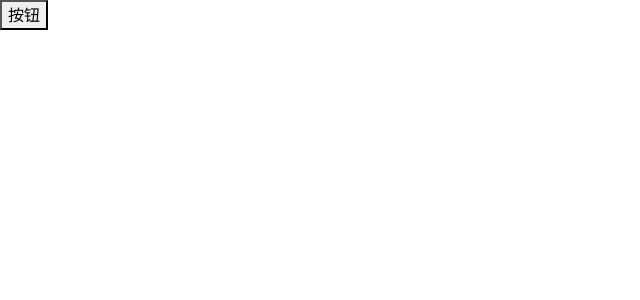
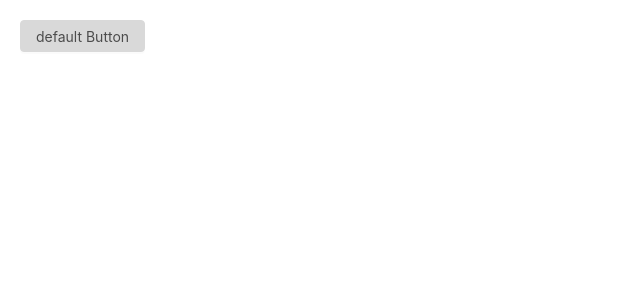
Before and after one commit to clr1235/ui-ship, a React (Create React App) app: page / in a window 1280 px wide. Shown: the top 300 px of the page, without its empty margins (0-640 px from the left). Built offline with nearby package versions, Linux system fonts and the light colour scheme.

Commit message:
实现默认button的样式以及disabled下的样式

```diff
--- a/src/App.css
+++ /dev/null
@@ -1,38 +0,0 @@
-.App {
-  text-align: center;
-}
-
-.App-logo {
-  height: 40vmin;
-  pointer-events: none;
-}
-
-@media (prefers-reduced-motion: no-preference) {
-  .App-logo {
-    animation: App-logo-spin infinite 20s linear;
-  }
-}
-
-.App-header {
-  background-color: #282c34;
-  min-height: 100vh;
-  display: flex;
-  flex-direction: column;
-  align-items: center;
-  justify-content: center;
-  font-size: calc(10px + 2vmin);
-  color: white;
-}
-
-.App-link {
-  color: #61dafb;
-}
-
-@keyframes App-logo-spin {
-  from {
-    transform: rotate(0deg);
-  }
-  to {
-    transform: rotate(360deg);
-  }
-}
--- a/src/App.tsx
+++ b/src/App.tsx
@@ -4,8 +4,13 @@ import Button from './components/button'
 
 const App: React.FC = () => {
   return (
-    <div className="App">
-      <Button > 按钮</Button>
+    <div className="App" style={{
+      padding: "20px"
+    }}>
+      <Button
+        disabled={true}
+        onClick={() => {console.log(123)}}
+      >default Button</Button>
     </div>
   );
 }
--- /dev/null
+++ b/src/components/button/button.scss
@@ -0,0 +1,78 @@
+@import "../../styles/variables";
+
+.vui-btn{
+  display: inline-block;
+
+  white-space: nowrap;
+  color: rgba(0, 0, 0, 0.65);
+  background-color: $gray-1;
+  background-image: none;
+
+  text-align: center;
+
+  height: 32px;
+  padding: 4px 15px;
+  font-size: 14px;
+  font-weight: 400;
+  font-family: $btn-font-family;
+
+  outline: none;
+  text-transform: none;
+
+  position: relative;
+  margin: 0;
+  border: 1px solid transparent;
+  border-color: $gray-5;
+  border-radius: 4px;
+
+  cursor: pointer;
+  text-transform: none;
+  overflow: visible;
+
+  -webkit-box-shadow: 0 2px 0 rgba(0, 0, 0, 0.015);
+          box-shadow: 0 2px 0 rgba(0, 0, 0, 0.015);
+  -webkit-transition: all 0.3s cubic-bezier(0.645, 0.045, 0.355, 1);
+  transition: all 0.3s cubic-bezier(0.645, 0.045, 0.355, 1);
+  -webkit-user-select: none;
+     -moz-user-select: none;
+      -ms-user-select: none;
+          user-select: none;
+  -ms-touch-action: manipulation;
+      touch-action: manipulation;
+
+  &::-moz-focus-inner{
+    border-style: none;
+    padding: 0;
+  }
+
+  &:focus {
+    outline: none;
+  }
+  &:active {
+    outline: none;
+  }
+
+  &:hover {
+    color: $blue;
+    border-color: $blue;
+  }
+
+  &.disabled,
+  &[disabled] {
+    cursor: not-allowed;
+    color: rgba(0, 0, 0, 0.65);
+    background-color: $gray-5;
+    border-color: $gray-5;
+    -webkit-transition: none;
+    transition: none;
+  }
+  &.disabled:hover,
+  &[disabled]:hover {
+    color: rgba(0, 0, 0, 0.65);
+    background-color: $gray-5;
+    border-color: $gray-5;
+    -webkit-transition: none;
+    transition: none;
+  }
+
+}
--- a/src/components/button/index.scss
+++ /dev/null
@@ -1,5 +0,0 @@
-.btn{
-  display: inline-block;
-  text-align: center;
-
-}
--- a/src/components/button/index.tsx
+++ b/src/components/button/index.tsx
@@ -1,5 +1,7 @@
 import React, {createElement, ButtonHTMLAttributes, AnchorHTMLAttributes} from 'react'
 import classnames from 'classnames'
+
+import './button.scss'
 
 export type ButtonSize = 'large' | 'small' | 'default';
 export type ButtonType = 'default' | 'primary' | 'link';
@@ -15,7 +17,6 @@ export interface BaseButtonProps {
   type?: ButtonType;
   tagName?: ButtonTagName;
   block?: boolean;
-  width?: number;
   children: React.ReactNode;
 }
 
@@ -35,30 +36,29 @@ export type ButtonProps = Partial<AnchorButtonProps | NativeButtonProps>;
 
 
 const Button:React.FC<ButtonProps> = (props) => {
-  console.log(props, 'props==');
+  console.log(props, 'props-=====')
   const {
     className,
     disabled,
     size,
     type,
     tagName,
-    width,
     children,
     ...others
   } = props;
   // btn btn-lg btn-primary
-  const classes = classnames('btn', className, {
-    [`btn-${type}`]: type,
-    [`btn-${size}`]: size,
+  const classes = classnames('vui-btn', className, {
+    [`vui-btn-${type}`]: type,
+    [`vui-btn-${size}`]: size,
     'disabled': disabled
     }
   )
 
   return createElement(
-    tagName!,
+    tagName!, // 此处非空断言，去除null和undefined
     {
       ...others,
-      style: Object.assign({}, {width}),
+      disabled,
       className: classes
     },
     children
@@ -70,7 +70,7 @@ const Button:React.FC<ButtonProps> = (props) => {
 Button.defaultProps = {
   tagName: 'button',
   type: 'default',
-  size: 'default'
+  size: 'default',
 }
 
 export default Button;
--- a/src/index.css
+++ /dev/null
@@ -1,13 +0,0 @@
-body {
-  margin: 0;
-  font-family: -apple-system, BlinkMacSystemFont, 'Segoe UI', 'Roboto', 'Oxygen',
-    'Ubuntu', 'Cantarell', 'Fira Sans', 'Droid Sans', 'Helvetica Neue',
-    sans-serif;
-  -webkit-font-smoothing: antialiased;
-  -moz-osx-font-smoothing: grayscale;
-}
-
-code {
-  font-family: source-code-pro, Menlo, Monaco, Consolas, 'Courier New',
-    monospace;
-}
--- a/src/styles/_reboot.scss
+++ b/src/styles/_reboot.scss
@@ -33,7 +33,7 @@ body {
   text-align: $body-text-align;
   background-color: $body-bg; // 2
   -webkit-text-size-adjust: 100%; // 3
-  -webkit-tap-highlight-color: rgba($black, 0); // 4
+  -webkit-tap-highlight-color: rgba($gray-13, 0); // 4
 }
 
 // Future-proof rule: in browsers that support :focus-visible, suppress the focus outline
@@ -343,7 +343,7 @@ label {
 // Details at https://github.com/twbs/bootstrap/issues/24093
 
 button {
-  // stylelint-disable-next-line property-blacklist
+  // stylelint-disable-next-line property-gray-13list
   border-radius: 0;
 }
 
--- a/src/styles/_variables.scss
+++ b/src/styles/_variables.scss
@@ -1,16 +1,18 @@
-$white:    #fff !default;
-$gray-100: #f8f9fa !default;
-$gray-200: #e9ecef !default;
-$gray-300: #dee2e6 !default;
-$gray-400: #ced4da !default;
-$gray-500: #adb5bd !default;
-$gray-600: #6c757d !default;
-$gray-700: #495057 !default;
-$gray-800: #343a40 !default;
-$gray-900: #212529 !default;
-$black:    #000 !default;
+$gray-1: #ffffff !default;
+$gray-2: #fafafa !default;
+$gray-3: #f5f5f5 !default;
+$gray-4: #f0f0f0 !default;
+$gray-5: #d9d9d9 !default;
+$gray-6: #bfbfbf !default;
+$gray-7: #8c8c8c !default;
+$gray-8: #595959 !default;
+$gray-9: #434343 !default;
+$gray-10: #434343 !default;
+$gray-11: #1f1f1f !default;
+$gray-12: #141414 !default;
+$gray-13: #000000 !default;
 
-$blue:    #0d6efd !default;
+$blue:    #1890ff !default;
 $indigo:  #6610f2 !default;
 $purple:  #6f42c1 !default;
 $pink:    #d63384 !default;
@@ -22,13 +24,13 @@ $teal:    #20c997 !default;
 $cyan:    #17a2b8 !default;
 
 $primary:       $blue !default;
-$secondary:     $gray-600 !default;
+$secondary:     $gray-6 !default;
 $success:       $green !default;
 $info:          $cyan !default;
 $warning:       $yellow !default;
 $danger:        $red !default;
-$light:         $gray-100 !default;
-$dark:          $gray-800 !default;
+$light:         $gray-1 !default;
+$dark:          $gray-8 !default;
 
 $theme-colors:
 (
@@ -80,8 +82,8 @@ $link-hover-color:                        darken($link-color, 15%) !default;
 $link-hover-decoration:                   underline !default;
 
 // body
-$body-bg:                   $white !default;
-$body-color:                $gray-900 !default;
+$body-bg:                   $gray-1 !default;
+$body-color:                $gray-9 !default;
 $body-text-align:           null !default;
 
 // Spacing
@@ -124,11 +126,11 @@ $small-font-size:             .875em !default;
 
 $sub-sup-font-size:           .75em !default;
 
-$text-muted:                  $gray-600 !default;
+$text-muted:                  $gray-6 !default;
 
 $initialism-font-size:        $small-font-size !default;
 
-$blockquote-small-color:      $gray-600 !default;
+$blockquote-small-color:      $gray-6 !default;
 $blockquote-small-font-size:  $small-font-size !default;
 $blockquote-font-size:        $font-size-base * 1.25 !default;
 
@@ -164,17 +166,17 @@ $enable-pointer-cursor-for-buttons:           true !default;
 // 边框 和 border radius
 
 $border-width:                1px !default;
-$border-color:                $gray-300 !default;
+$border-color:                $gray-3 !default;
 
 $border-radius:               .25rem !default;
 $border-radius-lg:            .3rem !default;
 $border-radius-sm:            .2rem !default;
 
 // 不同类型的 box shadow
-$box-shadow-sm:               0 .125rem .25rem rgba($black, .075) !default;
-$box-shadow:                  0 .5rem 1rem rgba($black, .15) !default;
-$box-shadow-lg:               0 1rem 3rem rgba($black, .175) !default;
-$box-shadow-inset:            inset 0 1px 2px rgba($black, .075) !default;
+$box-shadow-sm:               0 .125rem .25rem rgba($gray-13, .075) !default;
+$box-shadow:                  0 .5rem 1rem rgba($gray-13, .15) !default;
+$box-shadow-lg:               0 1rem 3rem rgba($gray-13, .175) !default;
+$box-shadow-inset:            inset 0 1px 2px rgba($gray-13, .075) !default;
 
 // 按钮
 // 按钮基本属性
@@ -198,13 +200,13 @@ $btn-font-size-lg:            $font-size-lg !default;
 $btn-border-width:            $border-width !default;
 
 // 按钮其他
-$btn-box-shadow:              inset 0 1px 0 rgba($white, .15), 0 1px 1px rgba($black, .075) !default;
+$btn-box-shadow:              inset 0 1px 0 rgba($gray-1, .15), 0 1px 1px rgba($gray-13, .075) !default;
 $btn-disabled-opacity:        .65 !default;
 
 // 链接按钮
 $btn-link-color:              $link-color !default;
 $btn-link-hover-color:        $link-hover-color !default;
-$btn-link-disabled-color:     $gray-600 !default;
+$btn-link-disabled-color:     $gray-6 !default;
 
 
 // 按钮 radius
@@ -217,7 +219,7 @@ $btn-transition:              color .15s ease-in-out, background-color .15s ease
 // menu
 $menu-border-width:            $border-width !default;
 $menu-border-color:            $border-color !default;
-$menu-box-shadow:              inset 0 1px 0 rgba($white, .15), 0 1px 1px rgba($black, .075) !default;
+$menu-box-shadow:              inset 0 1px 0 rgba($gray-1, .15), 0 1px 1px rgba($gray-13, .075) !default;
 $menu-transition:              color .15s ease-in-out, border-color .15s ease-in-out !default;
 
 // menu-item
@@ -225,7 +227,7 @@ $menu-item-padding-y:          .5rem !default;
 $menu-item-padding-x:          1rem !default;
 $menu-item-active-color:       $primary !default;
 $menu-item-active-border-width: 2px !default;
-$menu-item-disabled-color:     $gray-600 !default;
+$menu-item-disabled-color:     $gray-6 !default;
 
 //sub-menu
 //submenu
@@ -247,12 +249,12 @@ $input-padding-y-lg:                    $btn-padding-y-lg !default;
 $input-padding-x-lg:                    $btn-padding-x-lg !default;
 $input-font-size-lg:                    $btn-font-size-lg !default;
 
-$input-bg:                              $white !default;
-$input-disabled-bg:                     $gray-200 !default;
+$input-bg:                              $gray-1 !default;
+$input-disabled-bg:                     $gray-2 !default;
 $input-disabled-border-color:           null !default;
 
-$input-color:                           $gray-700 !default;
-$input-border-color:                    $gray-400 !default;
+$input-color:                           $gray-7 !default;
+$input-border-color:                    $gray-4 !default;
 $input-border-width:                    $border-width !default;
 $input-box-shadow:                      $box-shadow-inset !default;
 
@@ -267,7 +269,7 @@ $input-focus-color:                     $input-color !default;
 $input-focus-shadow-color:              rgba($primary, .25) !default;
 $input-focus-box-shadow:                0 0 0 $input-focus-width $input-focus-shadow-color !default;
 
-$input-placeholder-color:               $gray-600 !default;
+$input-placeholder-color:               $gray-6 !default;
 $input-plaintext-color:                 $body-color !default;
 
 $input-height-border:                   $input-border-width * 2 !default;
@@ -276,13 +278,13 @@ $input-height-border:                   $input-border-width * 2 !default;
 $input-transition:                      border-color .3s ease-in-out, box-shadow .3s ease-in-out !default;
 
 $input-group-addon-color:               $input-color !default;
-$input-group-addon-bg:                  $gray-200 !default;
+$input-group-addon-bg:                  $gray-2 !default;
 $input-group-addon-border-color:        $input-border-color !default;
 
 // Progress bars
 
 $progress-font-size:                $font-size-base * .75 !default;
-$progress-bg:                       $gray-200 !default;
+$progress-bg:                       $gray-2 !default;
 $progress-border-radius:            $border-radius !default;
-$progress-bar-color:                $white !default;
+$progress-bar-color:                $gray-1 !default;
 $progress-bar-transition:           width .6s ease !default;
--- a/src/styles/index.scss
+++ b/src/styles/index.scss
@@ -9,9 +9,10 @@
 
 // animation
 // @import "animation";
+
+
 // button
-
-// @import "../components/Button/style";
+@import "../components/button/button.scss";
 
 // menu
 
```
